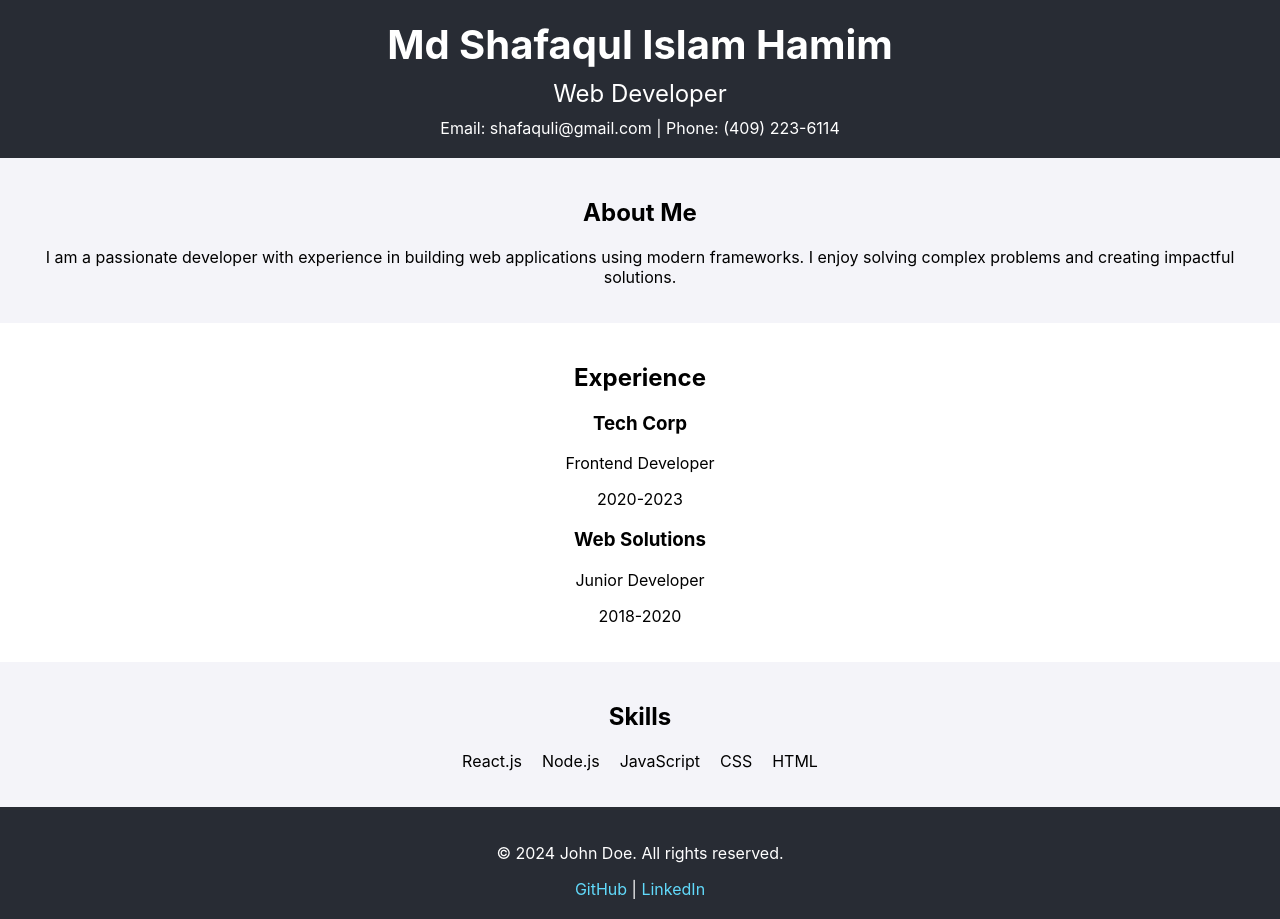
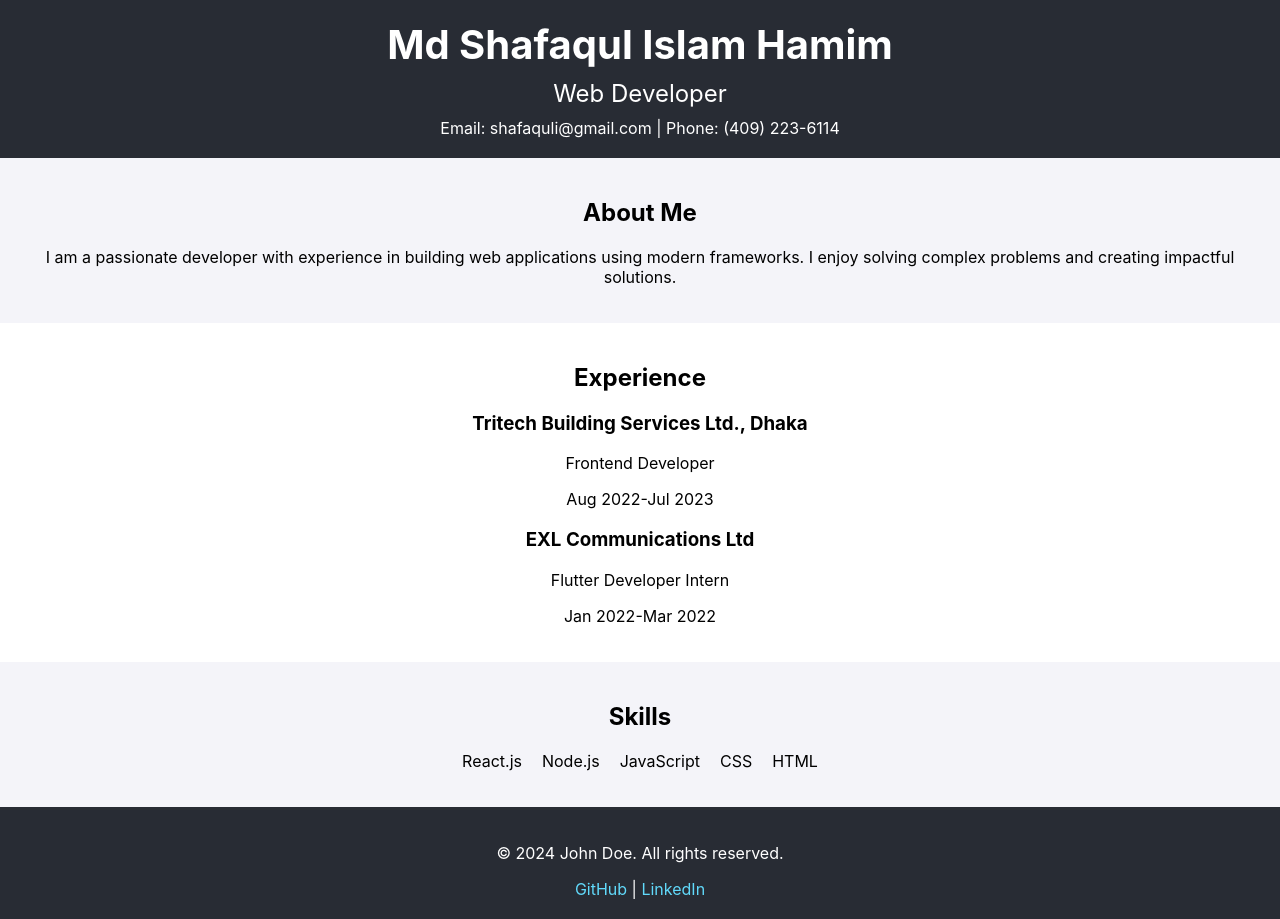
Before and after one commit to Shafaqulhamim/resume-website, a React (Create React App) app: page / in a window 1280 px wide. Built offline with nearby package versions, Linux system fonts and the light colour scheme.

Commit message:
Changes in experience section

```diff
--- a/src/Experience.js
+++ b/src/Experience.js
@@ -2,8 +2,8 @@ import React from "react";
 
 function Experience() {
   const experiences = [
-    { company: "Tech Corp", role: "Frontend Developer", years: "2020-2023" },
-    { company: "Web Solutions", role: "Junior Developer", years: "2018-2020" },
+    { company: "Tritech Building Services Ltd., Dhaka", role: "Frontend Developer", years: "Aug 2022-Jul 2023" },
+    { company: "EXL Communications Ltd", role: "Flutter Developer Intern", years: "Jan 2022-Mar 2022" },
   ];
 
   return (
```
